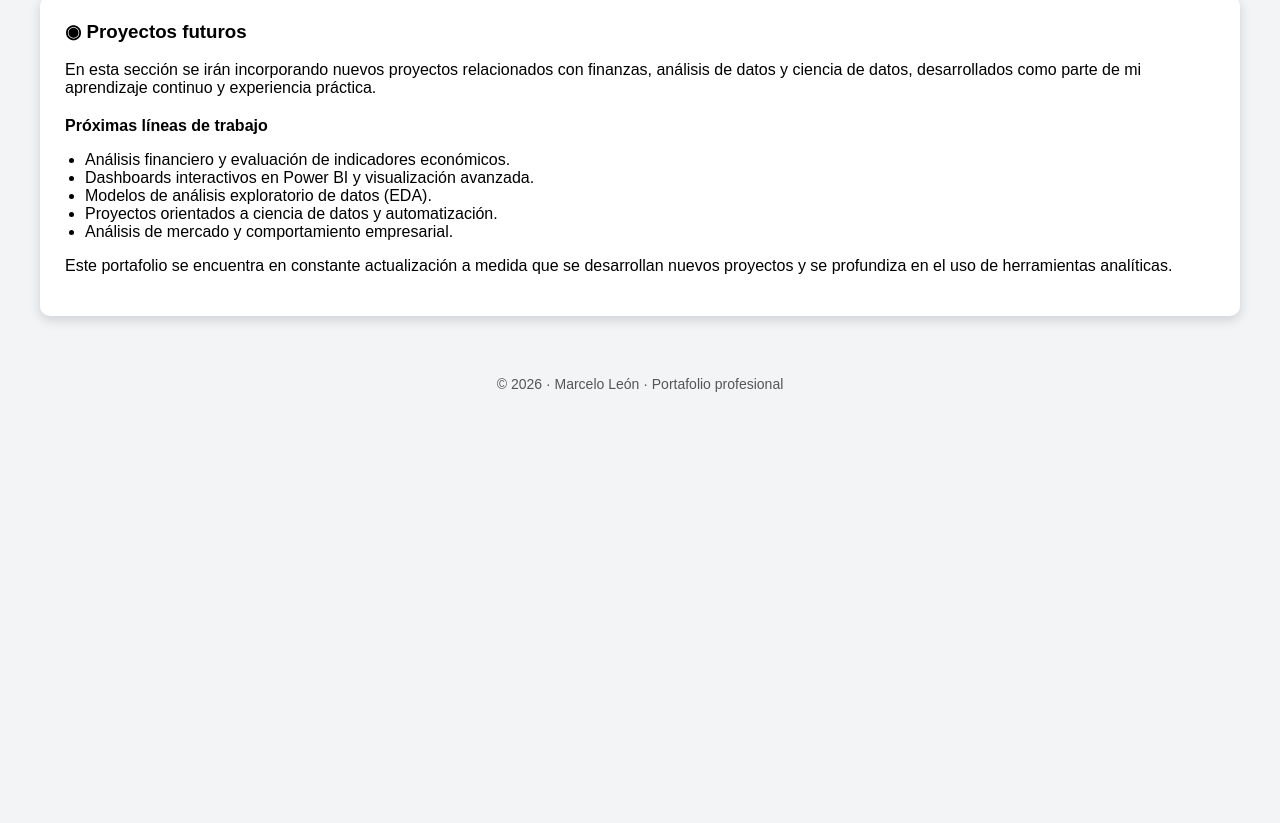
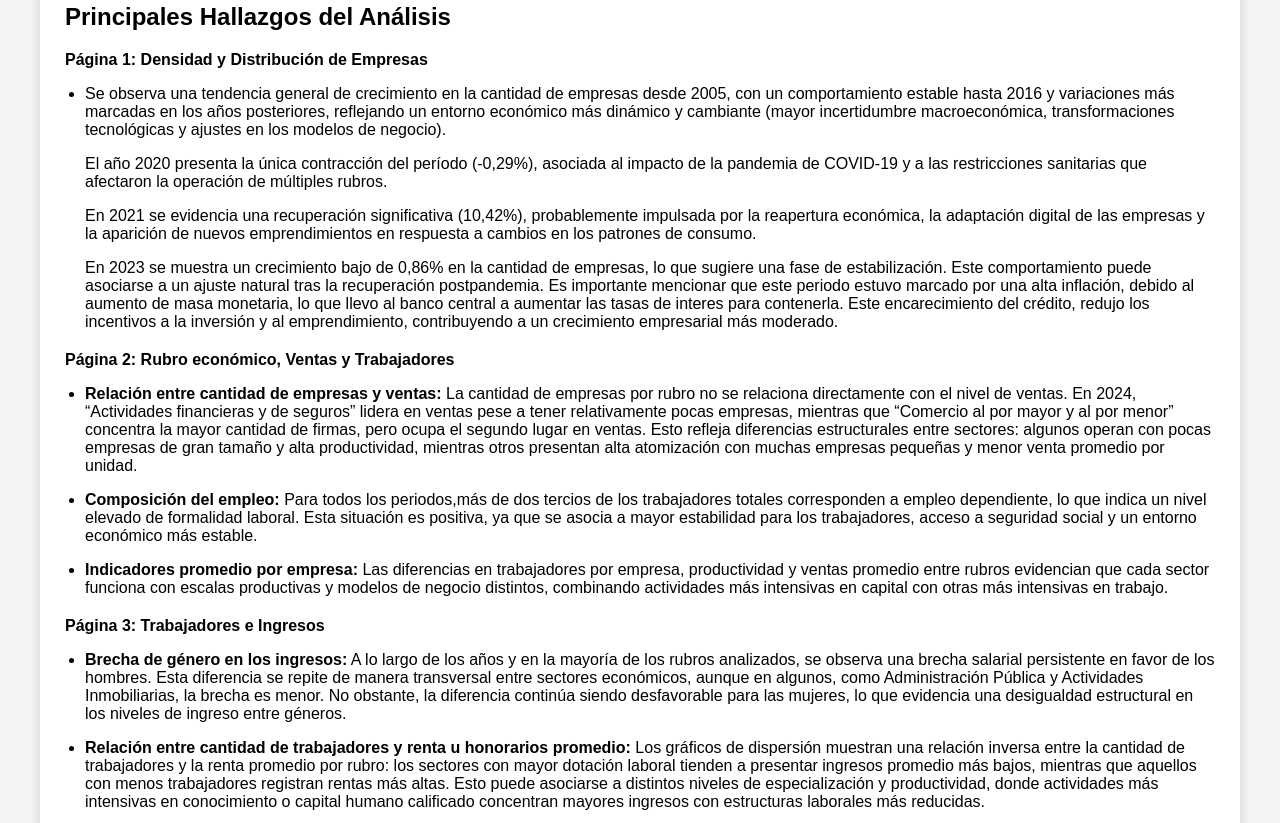
Before and after one commit to MarceloLeonGonzalez/MarceloLeonGonzalez.github.io, a plain HTML site: page index.html in a window 1280 px wide. Shown: the part 1437-2260 px from the top of the page. Before the commit the page ends 1849 px from the top, so only its background shows below. Drawn offline with Linux system fonts and the light colour scheme.

Commit message:
Update index.html

```diff
--- a/index.html
+++ b/index.html
@@ -172,7 +172,7 @@
             Este análisis no sustituye estudios o reportes institucionales.
         </p>
 
-
+<em>(El grafico es interactivo, puedes navegar entre años, rubros, empresas anuales, ventas anuales en UF, total trabajadores y tipos de relación laboral. Para una mejor experiencia, se recomienda explorar el dashboard en un computador)</em>
         <!-- IFRAME -->
         <div class="iframe-wrapper">
             <iframe
@@ -190,6 +190,49 @@
                 🔗 Ver repositorio
             </a>
         </div>
+                <p>
+    <h2>Principales Hallazgos del Análisis</h2>
+        <h4>Página 1: Densidad y Distribución de Empresas</h4>
+            <ul>
+             <li>Se observa una tendencia general de crecimiento en la cantidad de empresas desde 2005, con un comportamiento estable hasta 2016 y variaciones más marcadas en los años posteriores, reflejando un entorno económico más dinámico y cambiante (mayor incertidumbre macroeconómica, transformaciones tecnológicas y ajustes en los modelos de negocio).
+<p>
+                El año 2020 presenta la única contracción del período (-0,29%), asociada al impacto de la pandemia de COVID-19 y a las restricciones sanitarias que afectaron la operación de múltiples rubros.
+</p>
+
+                En 2021 se evidencia una recuperación significativa (10,42%), probablemente impulsada por la reapertura económica, la adaptación digital de las empresas y la aparición de nuevos emprendimientos en respuesta a cambios en los patrones de consumo.</li>
+
+
+<p>En 2023 se muestra un crecimiento bajo de 0,86% en la cantidad de empresas, lo que sugiere una fase de estabilización. Este comportamiento puede asociarse a un ajuste natural tras la recuperación postpandemia. Es importante mencionar que este periodo estuvo marcado por una alta inflación, debido al aumento de masa monetaria, lo que llevo al banco central a aumentar las tasas de interes para contenerla. Este encarecimiento del crédito, redujo los incentivos a la inversión y al emprendimiento, contribuyendo a un crecimiento empresarial más moderado.</p>
+            </ul>
+        <h4>Página 2: Rubro económico, Ventas y Trabajadores</h4>
+<ul>
+    <li> <strong>Relación entre cantidad de empresas y ventas:</strong>
+La cantidad de empresas por rubro no se relaciona directamente con el nivel de ventas. En 2024, “Actividades financieras y de seguros” lidera en ventas pese a tener relativamente pocas empresas, mientras que “Comercio al por mayor y al por menor” concentra la mayor cantidad de firmas, pero ocupa el segundo lugar en ventas. Esto refleja diferencias estructurales entre sectores: algunos operan con pocas empresas de gran tamaño y alta productividad, mientras otros presentan alta atomización con muchas empresas pequeñas y menor venta promedio por unidad.
+    </li>
+</ul>
+<ul>
+    <li>
+        <strong>Composición del empleo:</strong> Para todos los periodos,más de dos tercios de los trabajadores totales corresponden a empleo dependiente, lo que indica un nivel elevado de formalidad laboral. Esta situación es positiva, ya que se asocia a mayor estabilidad para los trabajadores, acceso a seguridad social y un entorno económico más estable.
+    </li>
+</ul>
+<ul>
+    <li>
+        <strong>Indicadores promedio por empresa:</strong> Las diferencias en trabajadores por empresa, productividad y ventas promedio entre rubros evidencian que cada sector funciona con escalas productivas y modelos de negocio distintos, combinando actividades más intensivas en capital con otras más intensivas en trabajo.
+    </li>
+</ul>
+
+<h4>Página 3: Trabajadores e Ingresos</h4>
+<ul>
+    <li>
+        <strong>Brecha de género en los ingresos:</strong> A lo largo de los años y en la mayoría de los rubros analizados, se observa una brecha salarial persistente en favor de los hombres. Esta diferencia se repite de manera transversal entre sectores económicos, aunque en algunos, como Administración Pública y Actividades Inmobiliarias, la brecha es menor. No obstante, la diferencia continúa siendo desfavorable para las mujeres, lo que evidencia una desigualdad estructural en los niveles de ingreso entre géneros.
+    </li>
+</ul>
+
+<ul>
+    <li>
+        <strong>Relación entre cantidad de trabajadores y renta u honorarios promedio:</strong> Los gráficos de dispersión muestran una relación inversa entre la cantidad de trabajadores y la renta promedio por rubro: los sectores con mayor dotación laboral tienden a presentar ingresos promedio más bajos, mientras que aquellos con menos trabajadores registran rentas más altas. Esto puede asociarse a distintos niveles de especialización y productividad, donde actividades más intensivas en conocimiento o capital humano calificado concentran mayores ingresos con estructuras laborales más reducidas.
+    </li>
+</ul>
 
     </section>
 
@@ -205,6 +248,7 @@
     </p>
 
     <h4>Próximas líneas de trabajo</h4>
+
     <ul>
         <li>Análisis financiero y evaluación de indicadores económicos.</li>
         <li>Dashboards interactivos en Power BI y visualización avanzada.</li>
```
